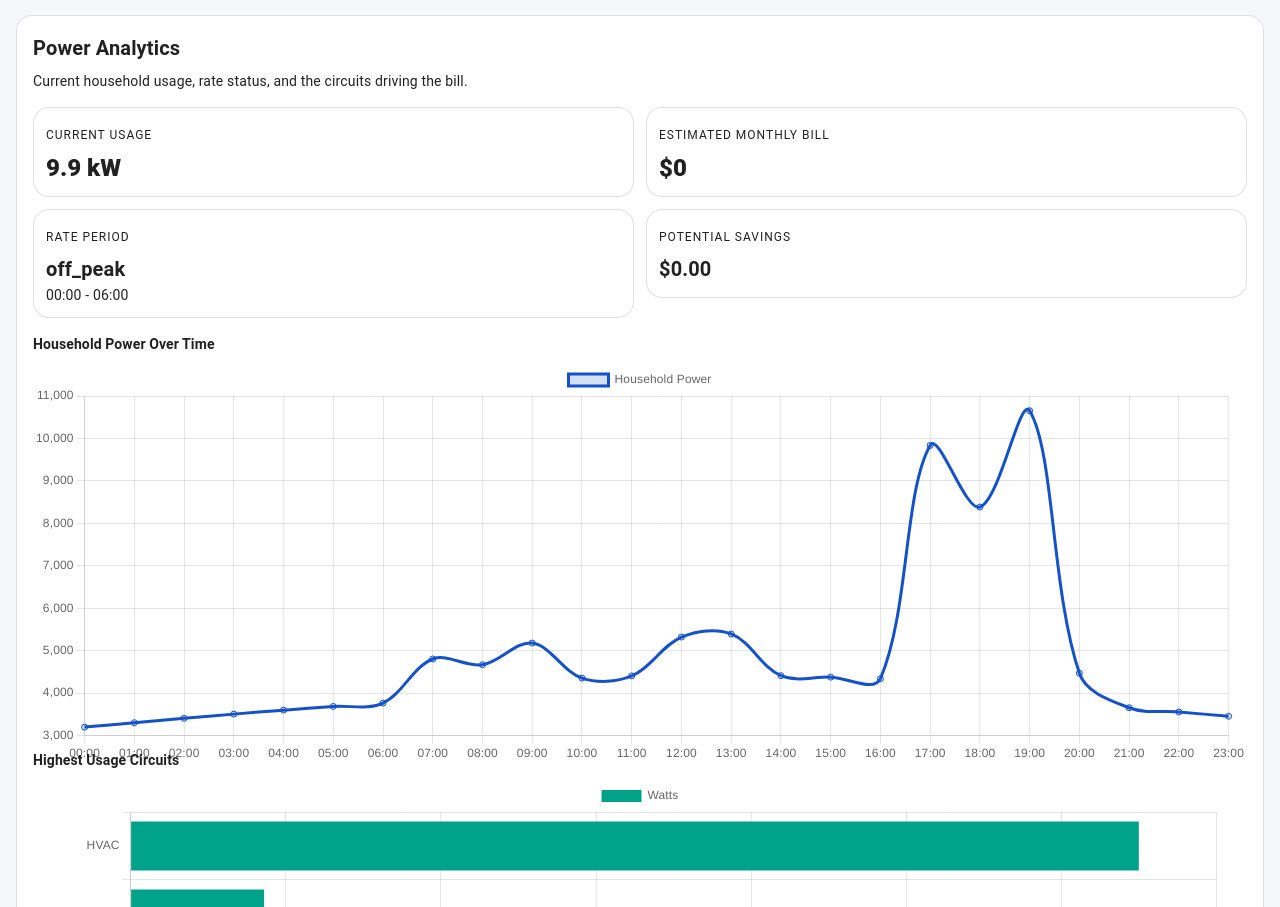
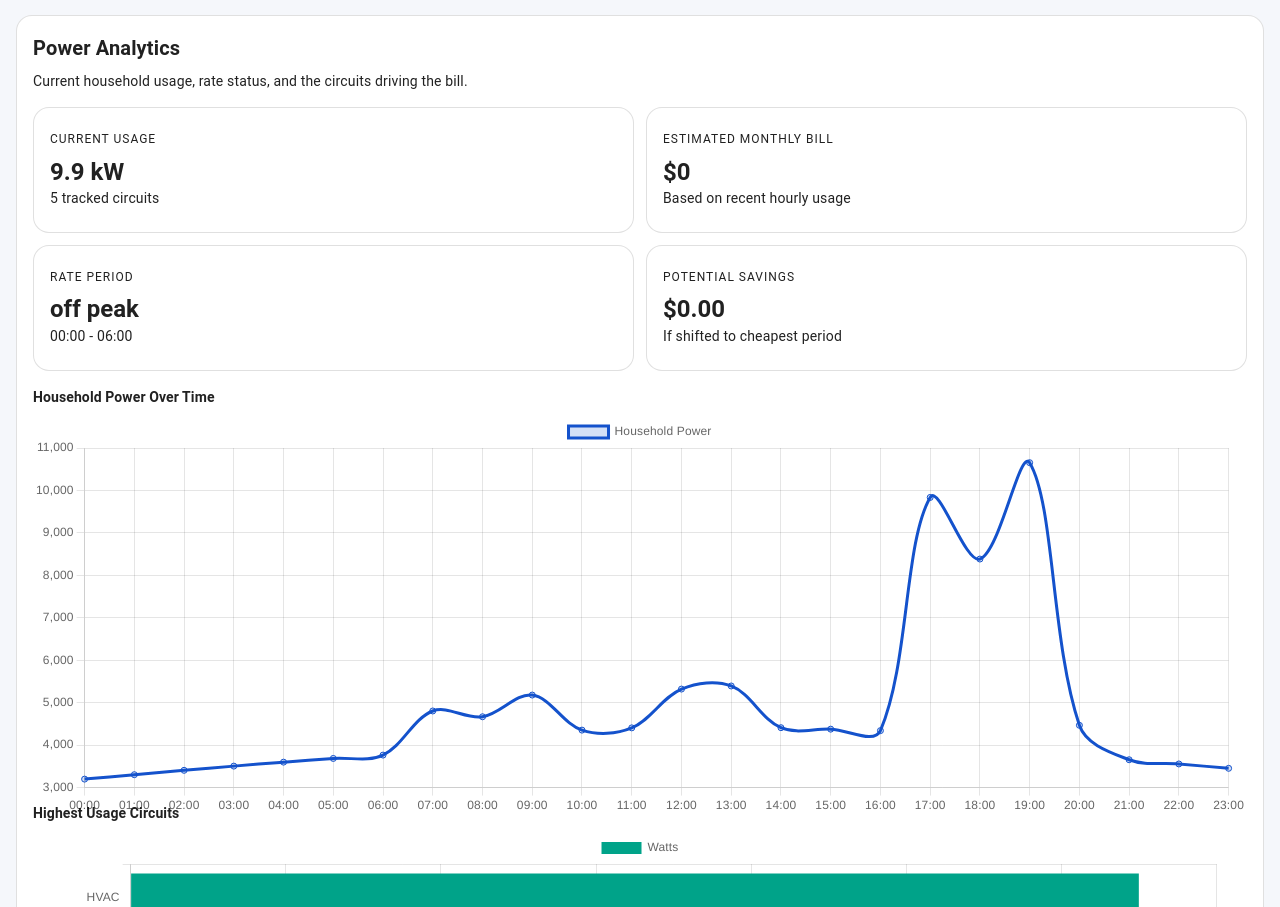
Before and after one commit to masoncpott/capstone-303, a React (Vite) app: page / in a window 1280 px wide. Shown: the part 982-1889 px from the top of the page. Built offline with nearby package versions, Linux system fonts and the light colour scheme.

Commit message:
feat: add summary cards to PowerAnalyticsPanel for enhanced usage insights

```diff
--- a/src/components/home/PowerAnalyticsPanel.tsx
+++ b/src/components/home/PowerAnalyticsPanel.tsx
@@ -21,6 +21,7 @@ import {
   Tooltip,
 } from 'chart.js';
 import mockData from '../../data/mockData.json';
+import { SummaryCard } from './SummaryCard';
 
 ChartJS.register(CategoryScale, LinearScale, PointElement, LineElement, BarElement, ArcElement, Tooltip, Legend);
 
@@ -47,10 +48,6 @@ type PricingPeriod = {
 function getCurrentHourLabel(timestamp: string) {
   const date = new Date(timestamp);
   return date.toLocaleDateString() + ' ' + date.getUTCHours().toString().padStart(2, '0') + ':00';
-}
-
-function getHourOnly(timestamp: string) {
-  return new Date(timestamp).getUTCHours().toString().padStart(2, '0') + ':00';
 }
 
 function getCurrentRatePeriod(periods: PricingPeriod[]) {
@@ -167,6 +164,31 @@ export function PowerAnalyticsPanel() {
     maxHeight: 800,
   };
 
+  const summaryCards = [
+    {
+      title: 'Current Usage',
+      value: `${(analytics.totalUsage / 1000).toFixed(1)} kW`,
+      subtitle: `${circuits.length} tracked circuits`,
+    },
+    {
+      title: 'Estimated Monthly Bill',
+      value: `$${analytics.estimatedMonthlyBill.toFixed(0)}`,
+      subtitle: 'Based on recent hourly usage',
+    },
+    {
+      title: 'Rate Period',
+      value: (analytics.currentRatePeriod?.rateType ?? 'unknown').replace('_', ' '),
+      subtitle: analytics.currentRatePeriod
+        ? `${analytics.currentRatePeriod.startTime} - ${analytics.currentRatePeriod.endTime}`
+        : 'No pricing period loaded',
+    },
+    {
+      title: 'Potential Savings',
+      value: `$${analytics.potentialSavings.toFixed(2)}`,
+      subtitle: 'If shifted to cheapest period',
+    },
+  ];
+
   return (
     <Card variant="outlined">
       <CardContent>
@@ -181,49 +203,11 @@ export function PowerAnalyticsPanel() {
           </Box>
 
           <Grid container spacing={1.5}>
-            <Grid size={{ xs: 12, sm: 6 }}>
-              <Card variant="outlined" sx={{ p: 1.5 }}>
-                <Typography variant="overline" color="text.secondary">
-                  Current Usage
-                </Typography>
-                <Typography variant="h5" sx={{ fontWeight: 800 }}>
-                  {(analytics.totalUsage / 1000).toFixed(1)} kW
-                </Typography>
-              </Card>
-            </Grid>
-            <Grid size={{ xs: 12, sm: 6 }}>
-              <Card variant="outlined" sx={{ p: 1.5 }}>
-                <Typography variant="overline" color="text.secondary">
-                  Estimated Monthly Bill
-                </Typography>
-                <Typography variant="h5" sx={{ fontWeight: 800 }}>
-                  ${analytics.estimatedMonthlyBill.toFixed(0)}
-                </Typography>
-              </Card>
-            </Grid>
-            <Grid size={{ xs: 12, sm: 6 }}>
-              <Card variant="outlined" sx={{ p: 1.5 }}>
-                <Typography variant="overline" color="text.secondary">
-                  Rate Period
-                </Typography>
-                <Typography variant="h6" sx={{ fontWeight: 700 }}>
-                  {analytics.currentRatePeriod?.rateType ?? 'unknown'}
-                </Typography>
-                <Typography variant="body2" color="text.secondary">
-                  {analytics.currentRatePeriod ? `${analytics.currentRatePeriod.startTime} - ${analytics.currentRatePeriod.endTime}` : 'No pricing period loaded'}
-                </Typography>
-              </Card>
-            </Grid>
-            <Grid size={{ xs: 12, sm: 6 }}>
-              <Card variant="outlined" sx={{ p: 1.5 }}>
-                <Typography variant="overline" color="text.secondary">
-                  Potential Savings
-                </Typography>
-                <Typography variant="h6" sx={{ fontWeight: 700 }}>
-                  ${analytics.potentialSavings.toFixed(2)}
-                </Typography>
-              </Card>
-            </Grid>
+            {summaryCards.map((card) => (
+              <Grid key={card.title} size={{ xs: 12, sm: 6 }}>
+                <SummaryCard title={card.title} value={card.value} subtitle={card.subtitle} />
+              </Grid>
+            ))}
           </Grid>
 
           <Box sx={chartBoxSx}>
```
